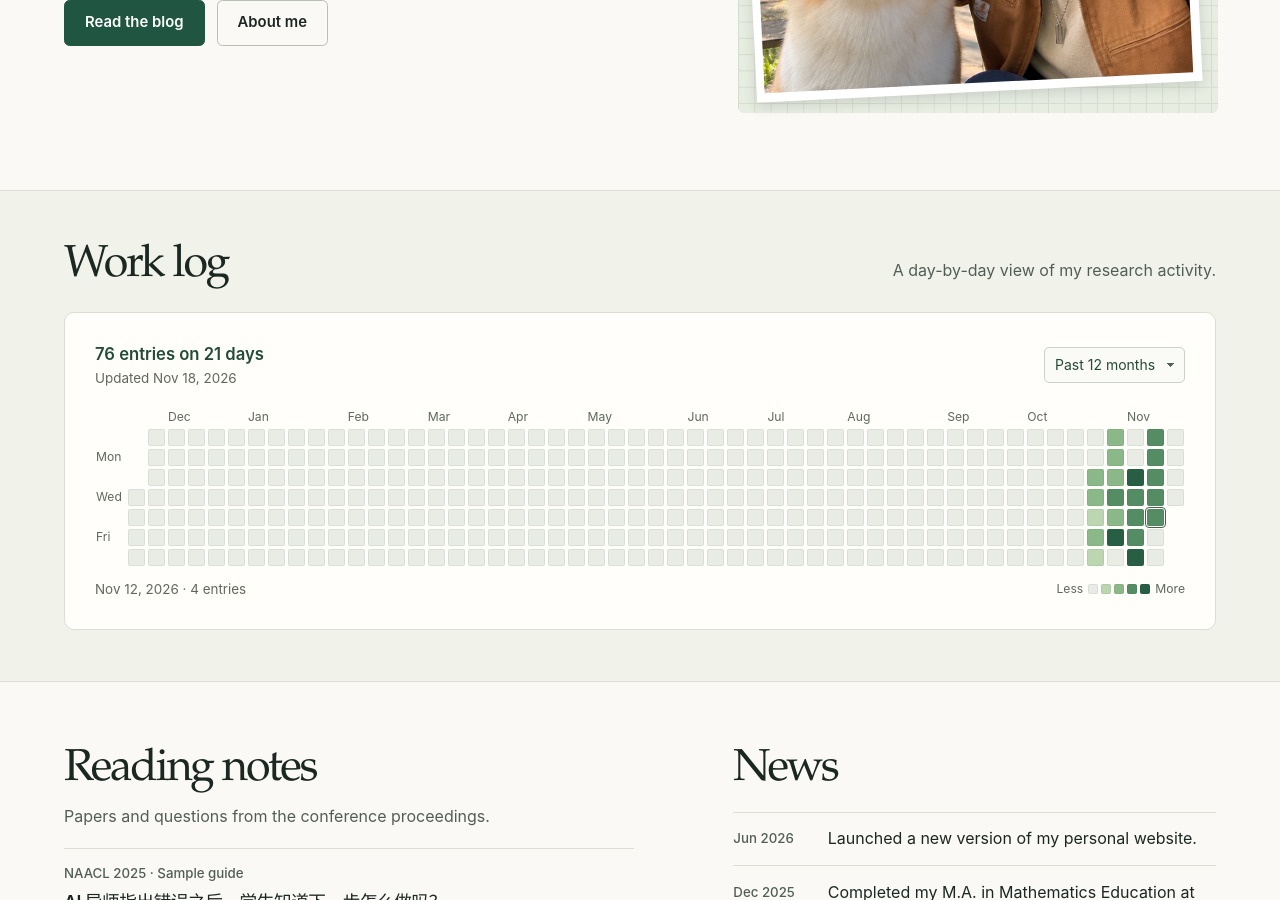
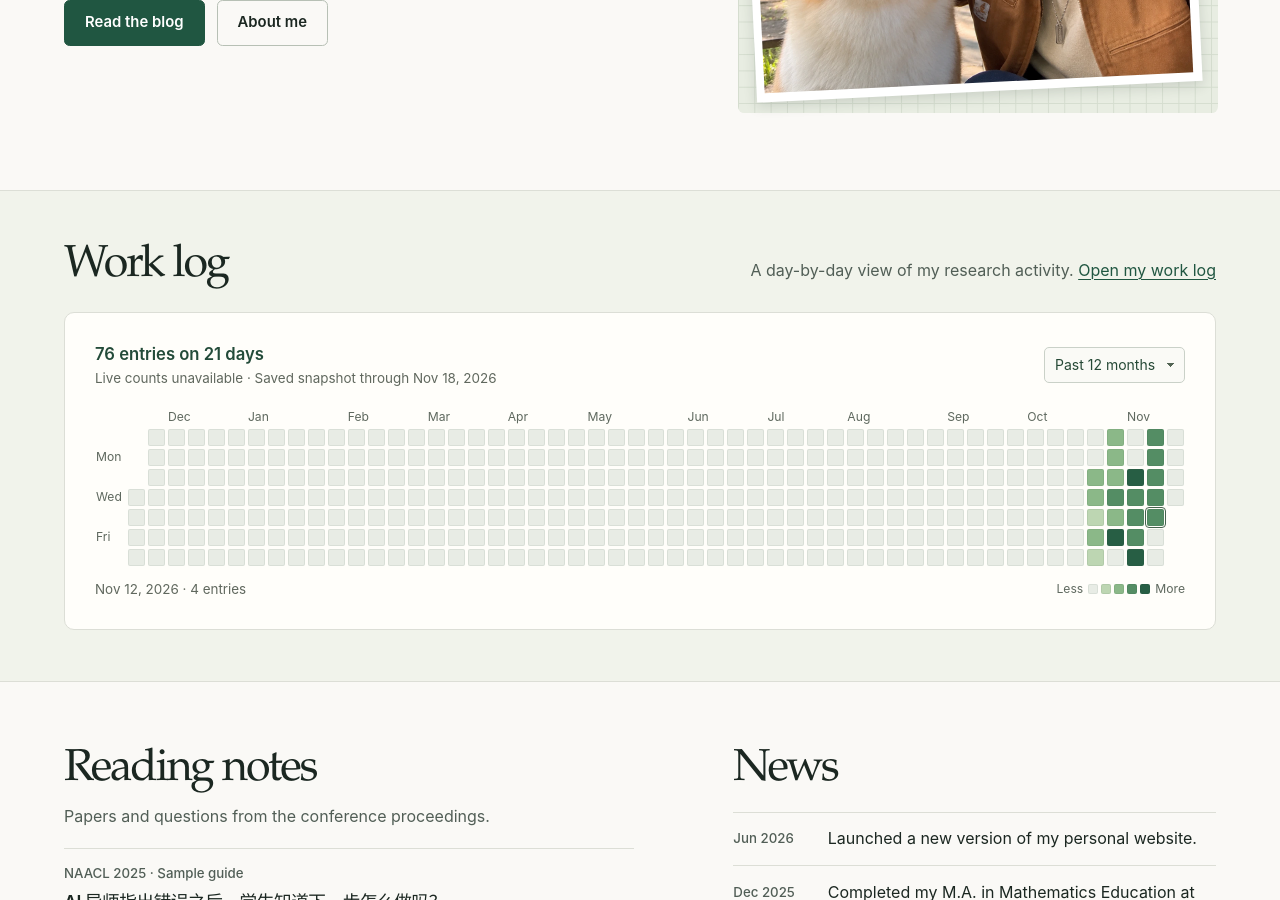
Before and after one commit to Ceiling-dsk/EDPS_XinlinGe, a Jekyll site: the page built from index.html, in a window 1280 px wide and 900 px high, scrolled down 533 px. Built offline with Jekyll 4.4.1, drawn with Linux system fonts in a browser that asks for light colours; part of the change alters nothing that is shown.

Commit message:
Connect the homepage calendar to daily counts from the private work log

```diff
--- a/assets/activity.js
+++ b/assets/activity.js
@@ -30,28 +30,32 @@
     return 4;
   }
 
+  function validActivity(value) {
+    function date(value) {
+      if (typeof value !== "string" || !/^\d{4}-\d{2}-\d{2}$/.test(value)) return false;
+      const time = fromIso(value);
+      return Number.isFinite(time) && iso(time) === value;
+    }
+    return value && typeof value === "object" && Object.keys(value).sort().join(",") === "asOf,days" &&
+      date(value.asOf) && value.days && typeof value.days === "object" && !Array.isArray(value.days) &&
+      Object.entries(value.days).every(([day, count]) => date(day) && day <= value.asOf &&
+        Number.isSafeInteger(count) && count >= 0);
+  }
+
   function mount(host) {
-    const snapshot = window.workLogActivity;
-    if (!snapshot || !snapshot.asOf || !snapshot.days) {
-      host.textContent = "The work log is currently unavailable.";
-      return;
-    }
-    const counts = snapshot.days;
-    const recorded = Object.keys(counts).sort();
-    const today = todayInDenver();
-    const year = Number(today.slice(0, 4));
-    const firstYear = recorded.length ? Number(recorded[0].slice(0, 4)) : year;
+    let snapshot;
+    let counts;
+    let recorded;
+    let today;
     const card = element("div", "work-activity");
     const top = element("div", "work-activity-head");
     const summary = element("div", "work-activity-summary");
     const headline = element("p", "work-activity-metric");
-    const updated = element("p", "work-activity-updated",
-      "Updated " + dateLabel.format(fromIso(snapshot.asOf)));
+    const updated = element("p", "work-activity-updated");
+    updated.setAttribute("aria-live", "polite");
     summary.append(headline, updated);
     const picker = element("select", "work-activity-picker");
     picker.setAttribute("aria-label", "Work activity date range");
-    picker.add(new Option("Past 12 months", "rolling"));
-    for (let option = year; option >= firstYear; option--) picker.add(new Option(option, option));
     top.append(summary, picker);
 
     const scroller = element("div", "work-activity-scroll");
@@ -89,7 +93,10 @@
       selected = button;
     }
 
-    function draw() {
+    function draw(preserve = false) {
+      const previousDate = preserve && selected?.dataset.date;
+      const restoreFocus = preserve && calendar.contains(document.activeElement);
+      const previousScroll = scroller.scrollLeft;
       const isRolling = picker.value === "rolling";
       const end = isRolling ? fromIso(today) : Date.UTC(Number(picker.value), 11, 31);
       // An inclusive 12-month window handles leap years as calendar dates.
@@ -113,7 +120,8 @@
         fragment.append(label);
       });
       const lastSelectable = lastDay > today ? today : lastDay;
-      const latest = active.at(-1) || (snapshot.asOf < lastSelectable && snapshot.asOf >= firstDay ? snapshot.asOf : lastSelectable);
+      const latest = previousDate && previousDate >= firstDay && previousDate <= lastSelectable ? previousDate :
+        active.at(-1) || (snapshot.asOf < lastSelectable && snapshot.asOf >= firstDay ? snapshot.asOf : lastSelectable);
       const chosen = fromIso(latest);
       selected = null;
       buttons = [];
@@ -138,13 +146,15 @@
         button.title = dateLabel.format(time) + " · " + quantity;
         button.setAttribute("aria-label", button.title);
         button.dataset.index = buttons.length;
+        button.dataset.date = key;
         buttons.push(button);
         fragment.append(button);
         if (time === chosen) select(button);
       }
       calendar.replaceChildren(fragment);
       // Start the narrow-screen view at the most recent months while keeping all weeks reachable.
-      scroller.scrollLeft = scroller.scrollWidth;
+      scroller.scrollLeft = preserve ? previousScroll : scroller.scrollWidth;
+      if (restoreFocus && selected) selected.focus({ preventScroll: true });
     }
 
     calendar.addEventListener("focusin", (event) => {
@@ -170,9 +180,68 @@
       const next = Math.max(0, Math.min(index + steps[event.key], buttons.length - 1));
       buttons[next].focus();
     });
-    picker.addEventListener("change", draw);
-    draw();
+    picker.addEventListener("change", () => draw());
+
+    return (next, label) => {
+      updated.textContent = label + dateLabel.format(fromIso(next.asOf));
+      const localDay = todayInDenver();
+      if (next === snapshot && today === localDay) return;
+      const hasPrevious = Boolean(snapshot);
+      const range = picker.value || "rolling";
+      snapshot = next;
+      counts = next.days;
+      recorded = Object.keys(counts).sort();
+      today = localDay;
+      const year = Number(today.slice(0, 4));
+      let firstYear = recorded.length ? Number(recorded[0].slice(0, 4)) : year;
+      if (range !== "rolling") firstYear = Math.min(firstYear, Number(range));
+      picker.replaceChildren(new Option("Past 12 months", "rolling"));
+      for (let option = year; option >= firstYear; option--) picker.add(new Option(option, option));
+      picker.value = range;
+      draw(hasPrevious);
+    };
   }
 
-  document.querySelectorAll("[data-activity]").forEach(mount);
+  function connect(host) {
+    let last = validActivity(window.workLogActivity) ? window.workLogActivity : null;
+    let render;
+    let receivedLive = false;
+    let pending = false;
+    function show(data, label) {
+      if (!render) render = mount(host);
+      render(data, label);
+    }
+    if (last) show(last, "Checking live counts · Saved snapshot through ");
+    else host.textContent = "Loading work activity…";
+
+    async function refresh() {
+      if (pending) return;
+      pending = true;
+      const timeout = new AbortController();
+      const timer = setTimeout(() => timeout.abort(), 8000);
+      try {
+        const feed = new URL(host.dataset.activityFeed);
+        if (feed.protocol !== "https:") throw new Error();
+        const result = await fetch(feed, { cache: "no-store", credentials: "omit", signal: timeout.signal });
+        if (!result.ok) throw new Error();
+        const data = await result.json();
+        if (!validActivity(data)) throw new Error();
+        last = data;
+        receivedLive = true;
+        show(last, "Online work log · Counts through ");
+      } catch {
+        if (last) show(last, receivedLive ? "Live refresh unavailable · Last known counts through " :
+          "Live counts unavailable · Saved snapshot through ");
+        else host.textContent = "Work activity is currently unavailable.";
+      } finally {
+        clearTimeout(timer);
+        pending = false;
+      }
+    }
+    refresh();
+    window.addEventListener("pageshow", event => { if (event.persisted) refresh(); });
+    document.addEventListener("visibilitychange", () => { if (!document.hidden) refresh(); });
+    window.addEventListener("online", refresh);
+  }
+  document.querySelectorAll("[data-activity]").forEach(connect);
 })();
--- a/index.html
+++ b/index.html
@@ -39,8 +39,8 @@ layout: null
 </section>
 <section class="activity-section" id="work-log" aria-labelledby="activity-title">
   <div class="wrap">
-    <div class="section-intro"><h2 id="activity-title">Work log</h2><p>A day-by-day view of my research activity.</p></div>
-    <div data-activity></div>
+    <div class="section-intro"><h2 id="activity-title">Work log</h2><p>A day-by-day view of my research activity. <a href="https://xinlin-private-worklog.trail-lab-5383.chatgpt.site/">Open my work log</a></p></div>
+    <div data-activity data-activity-feed="https://xinlin-worklog-calendar.vercel.app/api/activity"></div>
     <noscript><p>Enable JavaScript to explore the activity calendar.</p></noscript>
   </div>
 </section>
```
Also changed, not shown: README.md.
